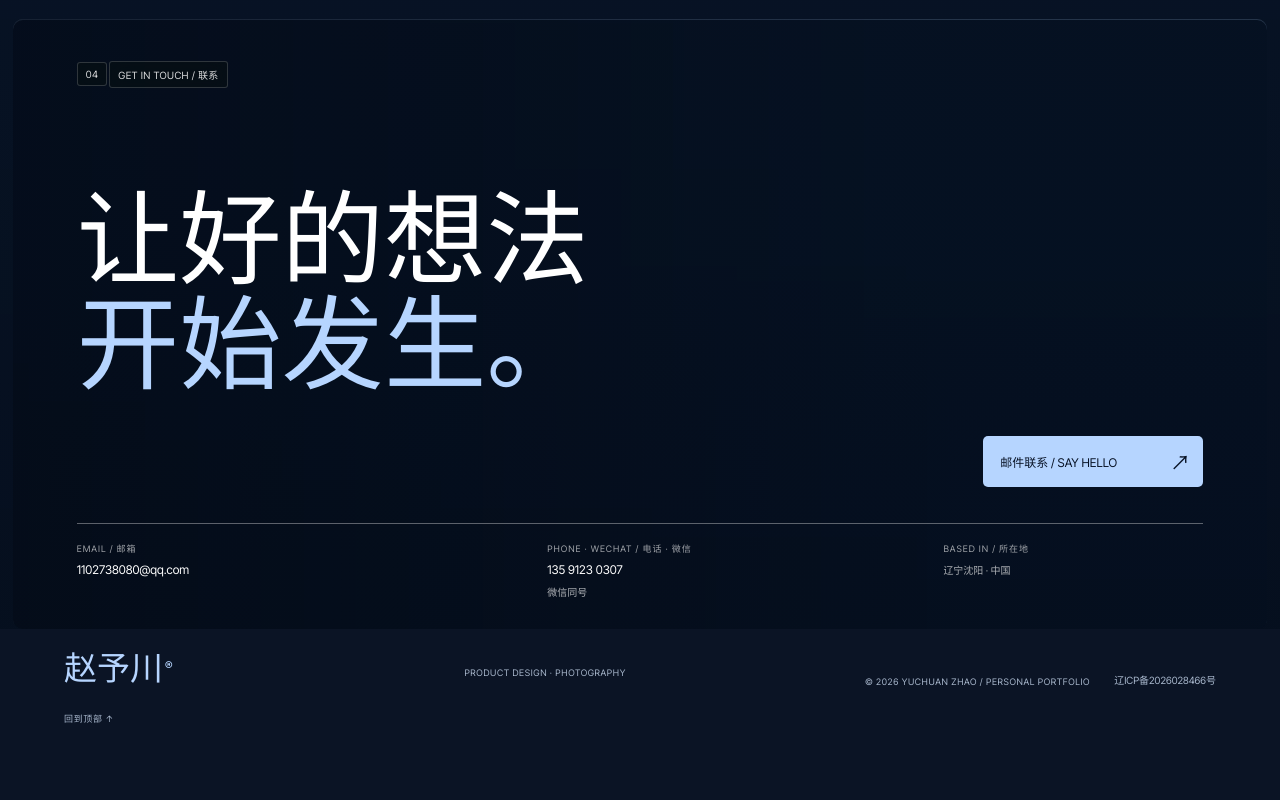
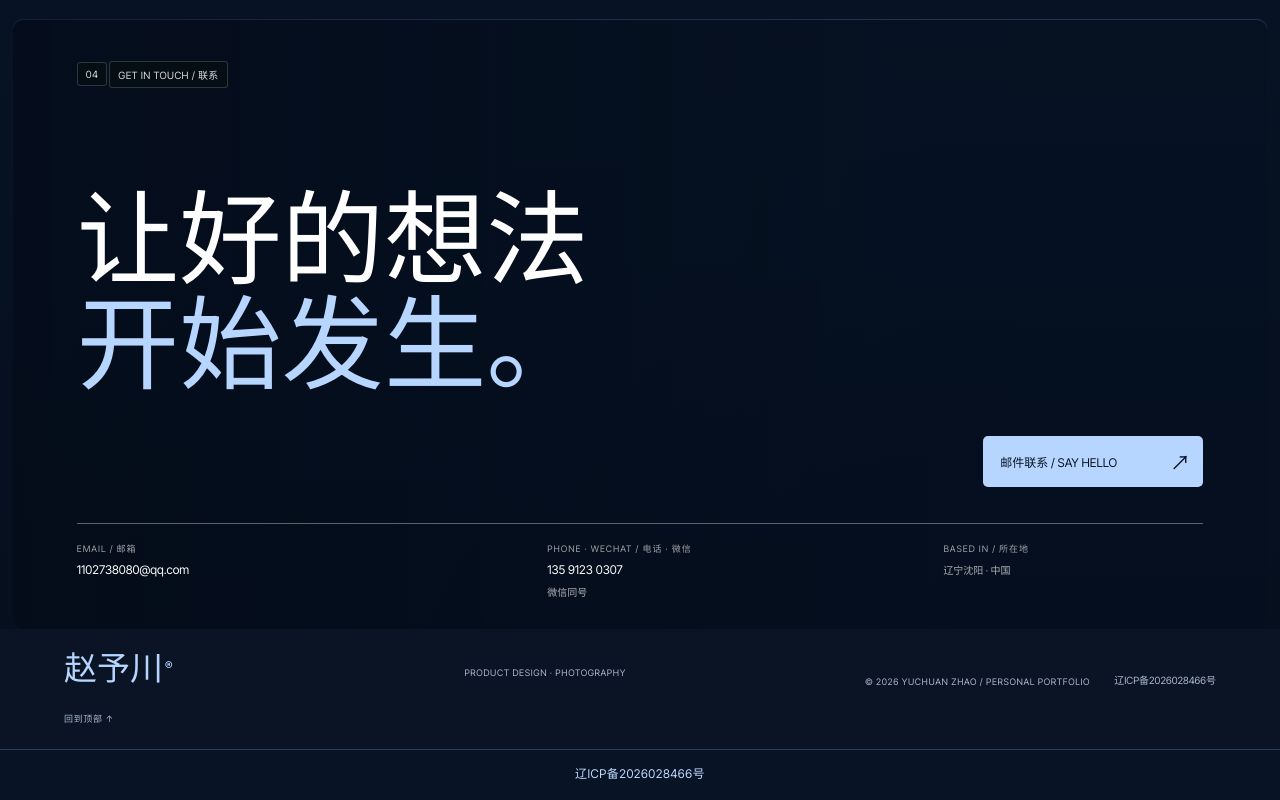
Before and after one commit to chuan0307/zhao-yuchuan-portfolio-v2, a plain HTML site: page index.html in a window 1280 px wide. Shown: the part 4151-4951 px from the top of the page. Before the commit the page ends 4900 px from the top, so only its background shows below. Drawn offline with nearby package versions, Linux system fonts and the light colour scheme.

Commit message:
Make ICP filing number visible in footer

```diff
--- a/index.html
+++ b/index.html
@@ -153,6 +153,9 @@
     <a class="filing-link" href="https://beian.miit.gov.cn/" target="_blank" rel="noreferrer">辽ICP备2026028466号</a>
     <a class="footer-top" href="#top">回到顶部 ↑</a>
   </footer>
+  <div class="filing-bar">
+    <a href="https://beian.miit.gov.cn/" target="_blank" rel="noreferrer">辽ICP备2026028466号</a>
+  </div>
 
   <section class="detail" id="detailView" aria-hidden="true" role="dialog" aria-modal="true" aria-label="作品详情">
     <video class="detail-video" autoplay muted loop playsinline preload="metadata" aria-hidden="true" tabindex="-1">
--- a/portfolio.css
+++ b/portfolio.css
@@ -130,6 +130,7 @@ html,body { background:var(--bg); color:var(--ink); }
 .site-footer { background:#0b1425; color:#eaf2fb; }
 .site-footer p,.site-footer small,.footer-top { color:#a9b8cd; }
 .filing-link { color:#a9b8cd; font-size:10px; }.filing-link:hover { color:#c1dcff; text-decoration:underline; }
+.filing-bar { padding:12px var(--pad) 18px; border-top:1px solid rgba(145,185,238,.25); background:#081326; text-align:center; }.filing-bar a { color:#c1dcff; font-size:12px; letter-spacing:.04em; }.filing-bar a:hover { color:#fff; text-decoration:underline; }
 .footer-name { color:#b6d5ff; }
 .detail,.shelf-home .detail { background:#101e34; color:#edf3fa; }
 .detail-header,.shelf-home .detail-header { background:rgba(10,23,42,.95); border-bottom:1px solid rgba(188,211,240,.16); }
```
